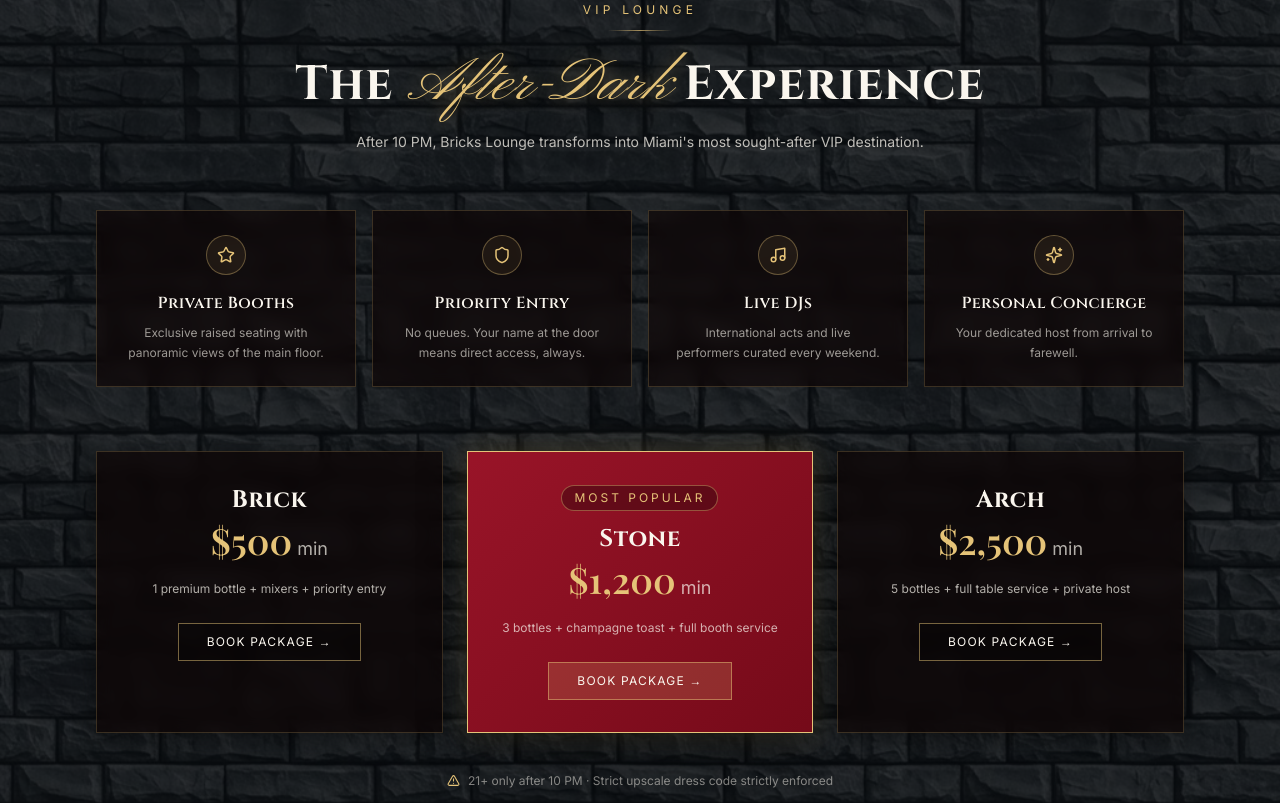
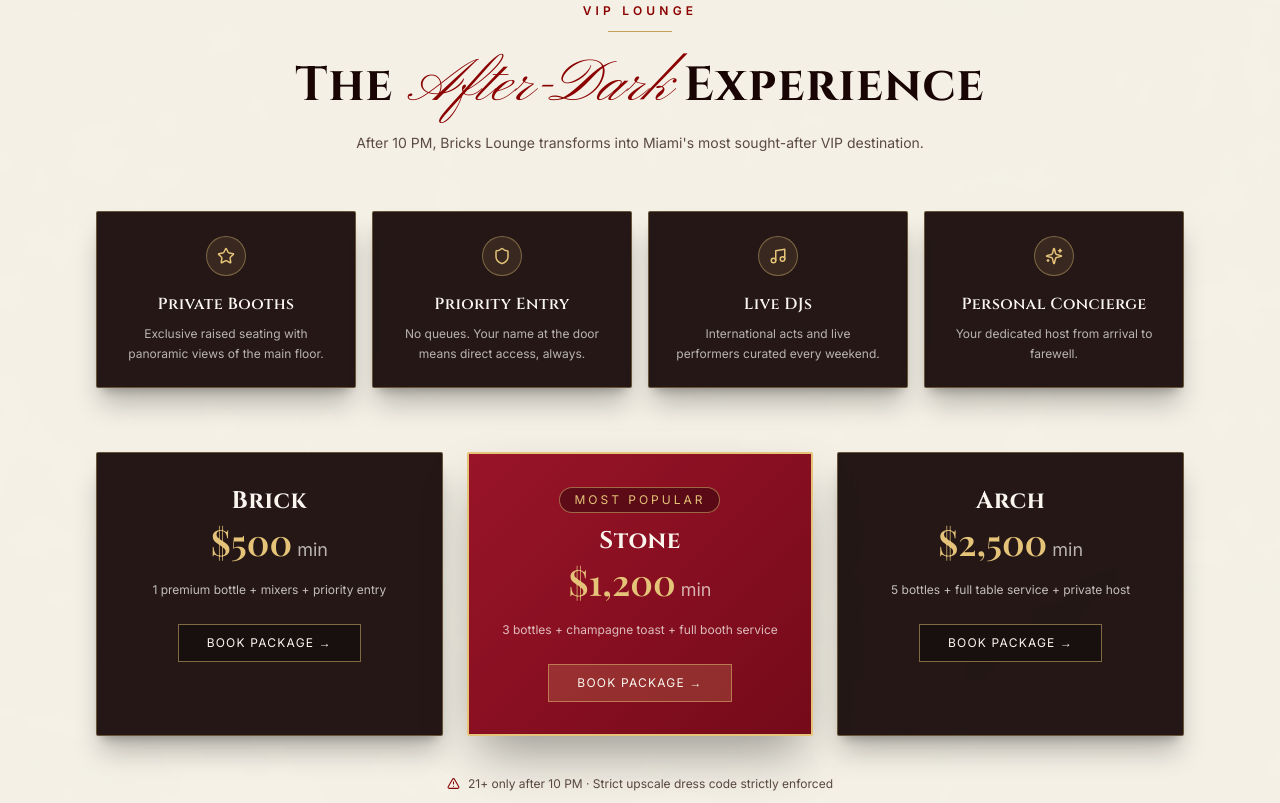
Before and after one commit to Goodomenn/ela-trading, a React (Vite) app: page / in a window 1280 px wide. Shown: the part 1698-2501 px from the top of the page. Built offline with nearby package versions, Linux system fonts and the light colour scheme; a web font is replaced by a local one.

Commit message:
Update VIP Lounge section background to cream plaster texture with refined contrast and card shadows

```diff
--- a/src/components/LoungeSection.jsx
+++ b/src/components/LoungeSection.jsx
@@ -17,18 +17,22 @@
 
 export default function LoungeSection() {
   return (
-    <section id="lounge" className="relative py-24"
-      style={{backgroundImage:"url('/textures/brick.jpg')", backgroundSize:"cover", backgroundAttachment:"fixed"}}>
-      <div className="absolute inset-0" style={{background:"rgba(8,10,14,0.82)"}}/>
+    <section id="lounge" className="relative py-24 border-y border-bl-gold/20"
+      style={{backgroundImage:"url('/textures/cream-plaster.png')", backgroundSize:"cover"}}>
+      {/* Light warm stucco/plaster overlay */}
+      <div className="absolute inset-0" style={{background:"rgba(247,242,231,0.78)"}}/>
+
       <div className="relative z-10 section-inner">
         {/* Header */}
         <div className="text-center mb-14">
-          <span className="section-label-light">VIP Lounge</span>
-          <div className="divider-white mx-auto"/>
-          <h2 className="font-display text-4xl md:text-5xl font-bold tracking-wide" style={{color:"#FAF6EE"}}>
-            The <span className="font-script text-5xl md:text-6xl font-normal italic" style={{color:"#E5C378", textShadow:"0 0 16px rgba(229,195,120,0.35)"}}>After-Dark</span> Experience
+          <span className="font-sans text-xs tracking-[0.35em] uppercase font-semibold text-[#8B0000] mb-3 block">
+            VIP Lounge
+          </span>
+          <div className="w-16 h-[1.5px] bg-[#C5A059] mx-auto mb-6" />
+          <h2 className="font-display text-4xl md:text-5xl font-bold tracking-wide text-[#1a0505]">
+            The <span className="font-script text-5xl md:text-6xl font-normal italic text-[#8B0000]">After-Dark</span> Experience
           </h2>
-          <p className="font-sans text-sm mt-4 max-w-xl mx-auto leading-relaxed" style={{color:"rgba(250,246,238,0.75)"}}>
+          <p className="font-sans text-sm mt-4 max-w-xl mx-auto leading-relaxed text-[#5C4A42]">
             After 10 PM, Bricks Lounge transforms into Miami's most sought-after VIP destination.
           </p>
         </div>
@@ -39,13 +43,18 @@
             <motion.div key={i}
               whileInView={{opacity:1,y:0}} initial={{opacity:0,y:20}}
               viewport={{once:true}} transition={{delay:i*0.1}}
-              className="card-on-brick p-6 text-center transition-all duration-300">
+              className="p-6 text-center transition-all duration-300 shadow-xl shadow-black/25 rounded-sm"
+              style={{
+                background: "rgba(18,5,5,0.92)",
+                border: "1.5px solid rgba(229,195,120,0.35)",
+                backdropFilter: "blur(8px)"
+              }}>
               <div className="w-10 h-10 flex items-center justify-center mx-auto mb-4 rounded-full"
-                style={{border:"1px solid rgba(229,195,120,0.35)", color:"#E5C378", background:"rgba(229,195,120,0.08)"}}>
+                style={{border:"1px solid rgba(229,195,120,0.40)", color:"#E5C378", background:"rgba(229,195,120,0.10)"}}>
                 <p.icon size={18}/>
               </div>
               <h4 className="font-display font-semibold text-base mb-2 tracking-wide" style={{color:"#FAF6EE"}}>{p.title}</h4>
-              <p className="font-sans text-xs leading-relaxed" style={{color:"rgba(250,246,238,0.60)"}}>{p.desc}</p>
+              <p className="font-sans text-xs leading-relaxed" style={{color:"rgba(250,246,238,0.70)"}}>{p.desc}</p>
             </motion.div>
           ))}
         </div>
@@ -56,15 +65,14 @@
             <motion.div key={i}
               whileInView={{opacity:1,scale:1}} initial={{opacity:0,scale:0.97}}
               viewport={{once:true}} transition={{delay:i*0.12}}
-              className={`p-8 text-center transition-all duration-300 ${pkg.highlight ? "scale-105" : ""}`}
+              className={`p-8 text-center transition-all duration-300 rounded-sm ${pkg.highlight ? "scale-105 shadow-2xl shadow-black/40" : "shadow-xl shadow-black/25"}`}
               style={{
-                background: pkg.highlight ? "linear-gradient(135deg, #991428 0%, #750A19 100%)" : "rgba(12,2,2,0.65)",
-                border: pkg.highlight ? "1.5px solid #E5C378" : "1px solid rgba(229,195,120,0.20)",
-                boxShadow: pkg.highlight ? "0 10px 35px rgba(0,0,0,0.6), 0 0 25px rgba(229,195,120,0.25)" : "0 6px 20px rgba(0,0,0,0.4)",
+                background: pkg.highlight ? "linear-gradient(135deg, #991428 0%, #750A19 100%)" : "rgba(18,5,5,0.92)",
+                border: pkg.highlight ? "2px solid #E5C378" : "1.5px solid rgba(229,195,120,0.35)",
                 backdropFilter:"blur(8px)"
               }}>
               {pkg.highlight && (
-                <span className="inline-block text-xs tracking-[0.25em] uppercase font-sans mb-3 px-3 py-1 rounded-full bg-black/30 border border-[#E5C378]/40"
+                <span className="inline-block text-xs tracking-[0.25em] uppercase font-sans mb-3 px-3.5 py-1 rounded-full bg-black/35 border border-[#E5C378]/50"
                   style={{color:"#E5C378"}}>
                   Most Popular
                 </span>
@@ -73,7 +81,7 @@
               <p className="font-serif text-4xl mb-4 font-semibold" style={{color:"#E5C378"}}>
                 {pkg.price}<span className="text-lg font-sans font-normal text-[#FAF6EE]/70"> min</span>
               </p>
-              <p className="font-sans text-xs leading-relaxed mb-6" style={{color:"rgba(250,246,238,0.70)"}}>
+              <p className="font-sans text-xs leading-relaxed mb-6" style={{color:"rgba(250,246,238,0.75)"}}>
                 {pkg.desc}
               </p>
               <Link to="/reservations"
@@ -81,7 +89,7 @@
                 style={{
                   display:"inline-block", padding:"10px 28px",
                   border:"1.5px solid rgba(229,195,120,0.50)",
-                  background: pkg.highlight ? "rgba(229,195,120,0.18)" : "rgba(0,0,0,0.30)",
+                  background: pkg.highlight ? "rgba(229,195,120,0.18)" : "rgba(0,0,0,0.35)",
                   color: "#FAF6EE"
                 }}
                 onMouseEnter={e=>e.currentTarget.style.borderColor="#E5C378"}
@@ -93,9 +101,8 @@
         </div>
 
         {/* Fine print */}
-        <div className="flex items-center justify-center gap-2 text-xs font-sans text-center"
-          style={{color:"rgba(250,246,238,0.50)"}}>
-          <AlertTriangle size={13} style={{color:"#E5C378"}}/>
+        <div className="flex items-center justify-center gap-2 text-xs font-sans text-center text-[#5C4A42]">
+          <AlertTriangle size={13} style={{color:"#8B0000"}}/>
           <span>21+ only after 10 PM · Strict upscale dress code strictly enforced</span>
         </div>
       </div>
```
Also changed, not shown: public/textures/cream-plaster.png (added).
